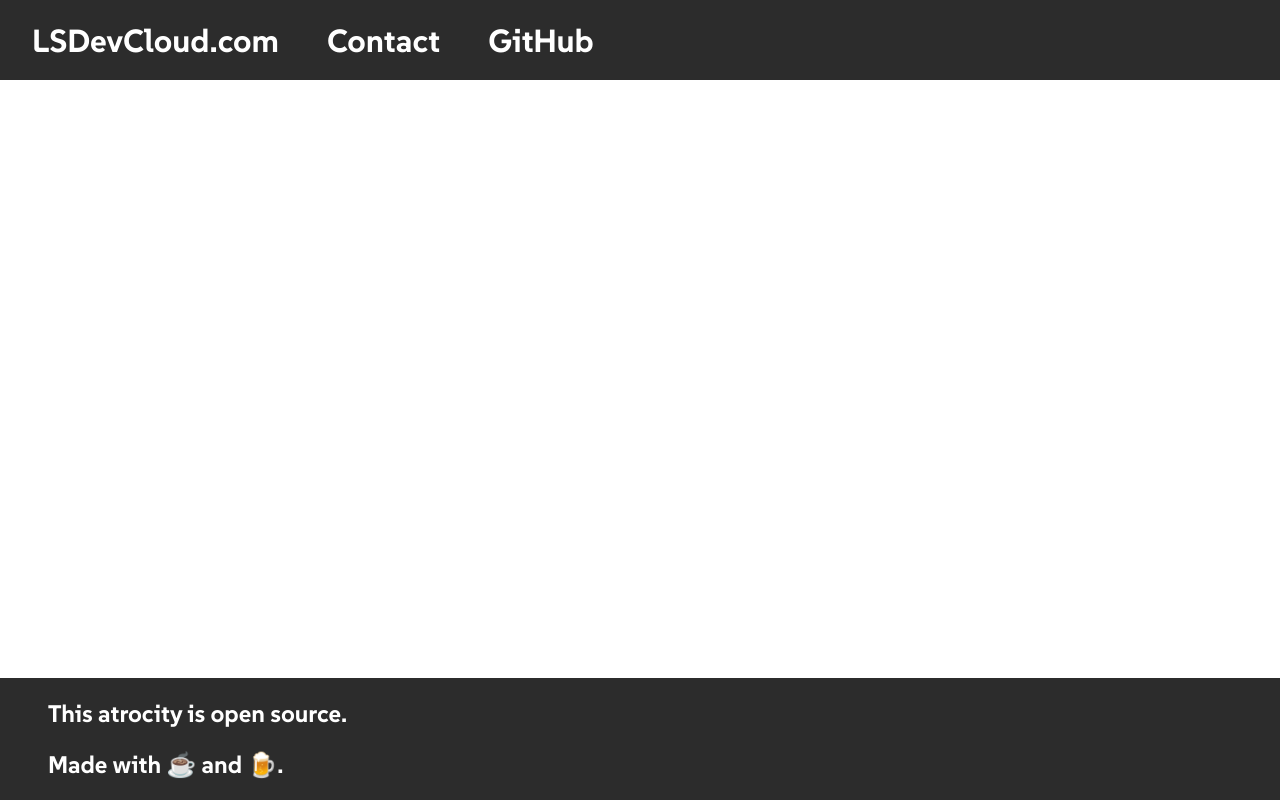
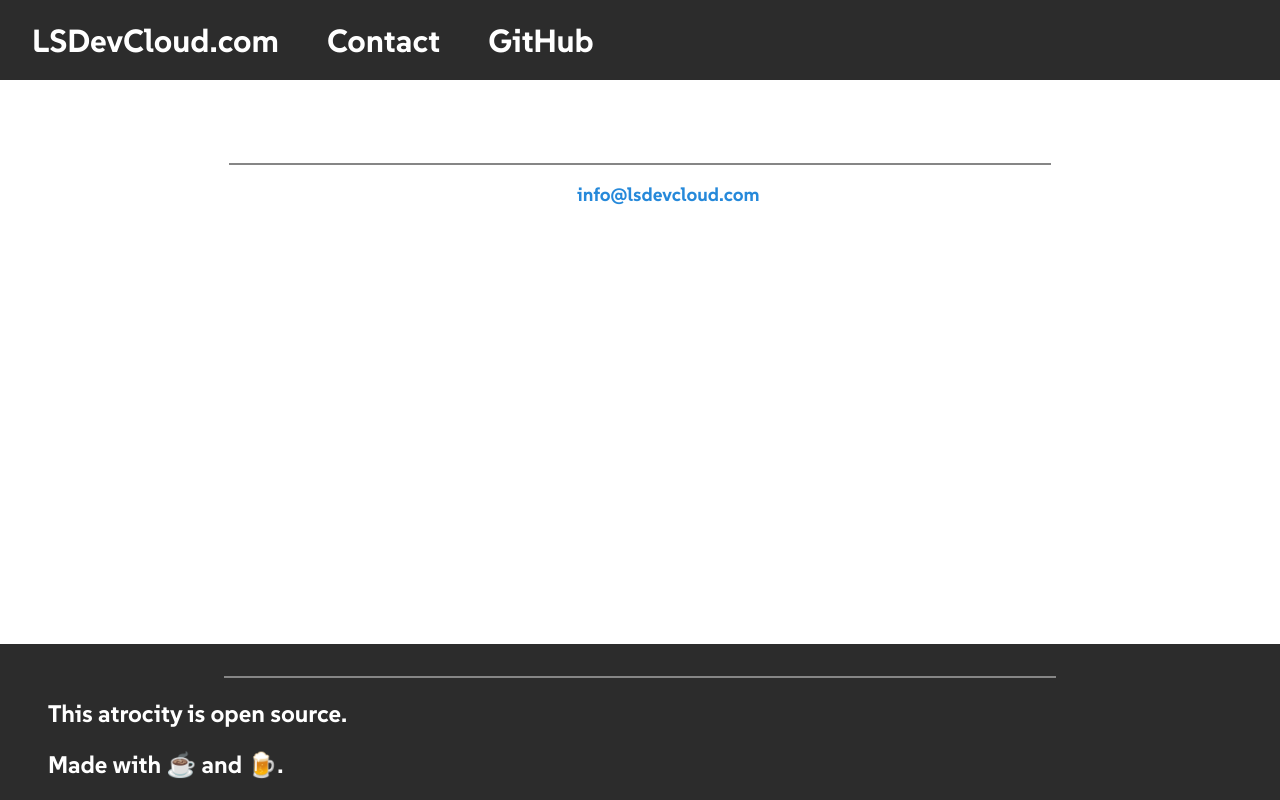
Before and after one commit to lsdevclouddotcom/homepage, a React (Vite) app: page /contact in a window 1280 px wide. Built offline with nearby package versions, Linux system fonts and the light colour scheme.

Commit message:
added contact page and updated styles

```diff
--- a/src/components/Footer.tsx
+++ b/src/components/Footer.tsx
@@ -6,8 +6,8 @@ export class Footer extends Component {
     render(): ReactNode {
 
         return <div id="footer">
+            <div id="footer-spacer" className="spacer" />
             <div id="footer-content">
-
                 <h2>This atrocity is <a href="https://github.com/lsdevclouddotcom/homepage">open source</a>.</h2>
                 <h2>Made with ☕ and 🍺.</h2>
             </div>
--- a/src/footer.css
+++ b/src/footer.css
@@ -9,3 +9,8 @@
 #footer-content {
     margin-left: 3rem;
 }
+
+#footer-spacer {
+
+    margin-top: 2rem;
+}
--- a/src/index.css
+++ b/src/index.css
@@ -27,3 +27,19 @@ a:hover {
 
     margin-top: 6rem;
 }
+
+.center {
+    text-align: center;
+}
+
+.spacer {
+    margin-left: auto;
+    margin-right: auto;
+    height: 2px;
+    width: 65%;
+    background-color: rgb(134, 134, 134);
+}
+
+.BLUUUUUU {
+    color: rgb(38, 137, 218);
+}
--- a/src/main.tsx
+++ b/src/main.tsx
@@ -16,7 +16,8 @@ const router = createBrowserRouter([
         path: '/contact',
         element: <Contact />
     }
-])
+]);
+
 document.title = "LSDevCloud.com";
 
 createRoot(document.getElementById('root')!).render(
--- a/src/routes/Contact.tsx
+++ b/src/routes/Contact.tsx
@@ -3,6 +3,11 @@ export default function Contact() {
     return (
         <div id="page">
             <h2 className="page-title">Contact</h2>
+            <div className="spacer" />
+            <div className="center">
+                <h3>Email: <b className="BLUUUUUU">info@lsdevcloud.com</b></h3>
+            </div>
+
         </div>
     )
 
--- a/src/routes/Home.tsx
+++ b/src/routes/Home.tsx
@@ -3,6 +3,7 @@ function Home() {
     return (
         <div id="page">
             <h2 className="page-title">Home</h2>
+            <div className="spacer" />
         </div>
     )
 }
```
